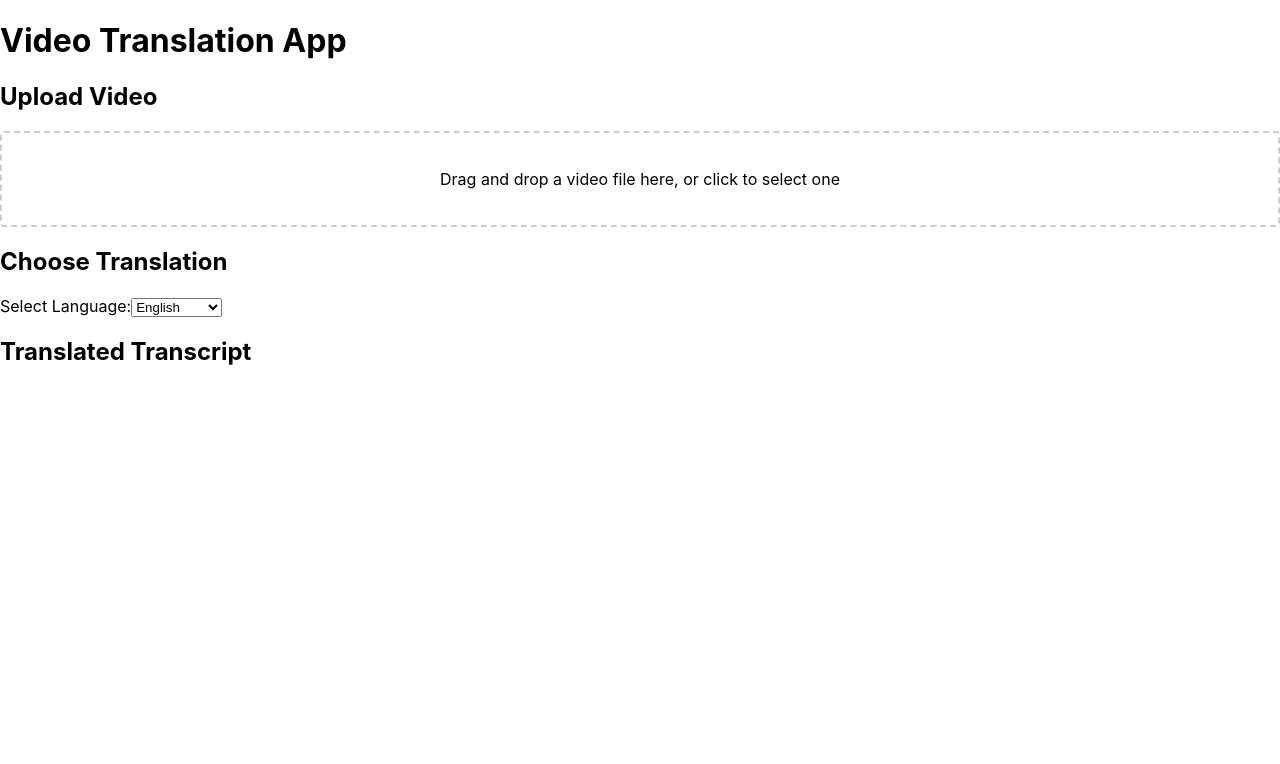
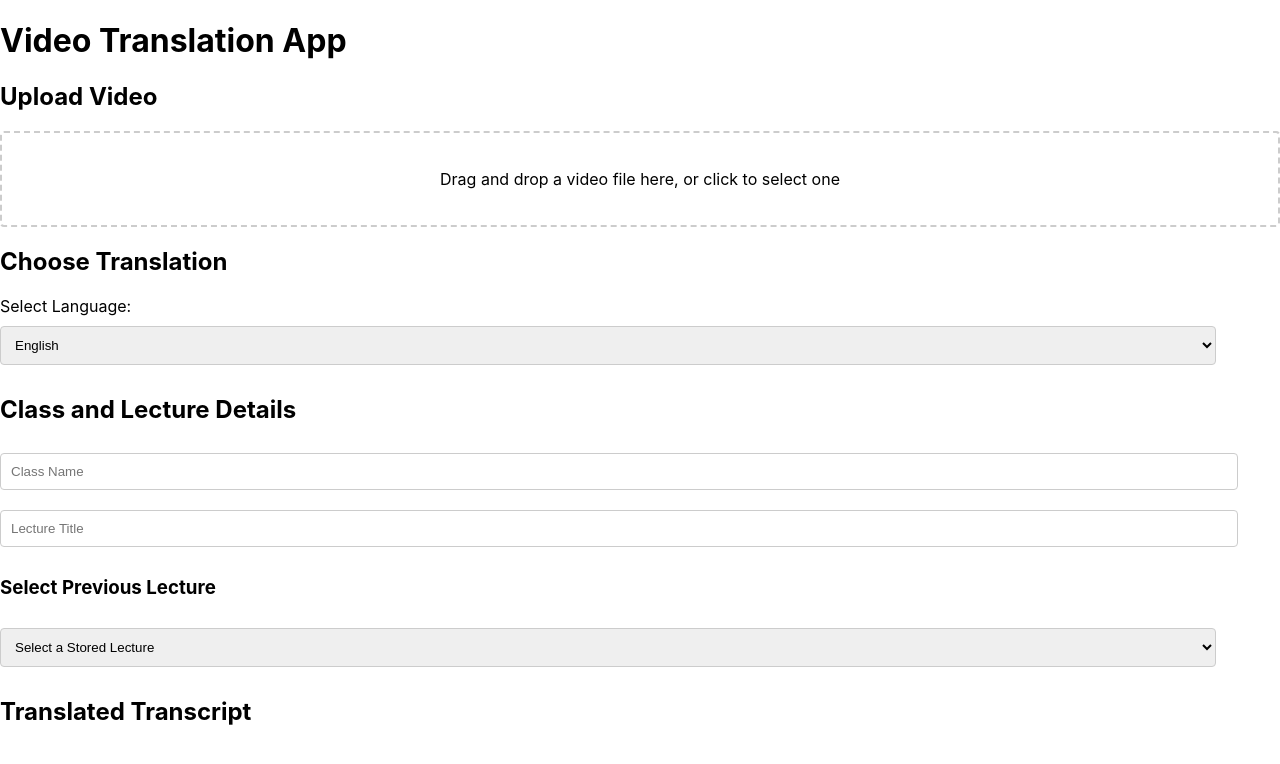
Before and after one commit to hheidy0463/yeswecan, a React (Create React App) app in the folder video-translation-app/: page / in a window 1280 px wide. Shown: the top 764 px of the page. Built offline with nearby package versions, Linux system fonts and the light colour scheme.

Commit message:
Updated Front-end

```diff
--- a/video-translation-app/src/App.js
+++ b/video-translation-app/src/App.js
@@ -6,6 +6,9 @@ const App = () => {
   const [videoFile, setVideoFile] = useState(null);
   const [selectedLanguage, setSelectedLanguage] = useState('en');
   const [transcript, setTranscript] = useState('');
+  const [className, setClassName] = useState('');
+  const [lectureTitle, setLectureTitle] = useState('');
+  const [selectedLecture, setSelectedLecture] = useState('');
 
   const handleFileDrop = (acceptedFiles) => {
     const file = acceptedFiles[0];
@@ -27,6 +30,33 @@ const App = () => {
     } catch (error) {
       console.error('Error uploading video:', error);
     }
+  };
+
+  const handleClassNameChange = (e) => {
+    setClassName(e.target.value);
+  };
+
+  const handleLectureTitleChange = (e) => {
+    setLectureTitle(e.target.value);
+  };
+
+  const handleLectureSelectChange = (e) => {
+    setSelectedLecture(e.target.value);
+  };
+
+  // Dummy function for demonstration. Replace with actual data retrieval logic.
+  const getStoredLectures = () => {
+    return [
+
+    ];
+  };
+
+  const inputStyles = {
+    margin: '10px 0',
+    padding: '10px',
+    border: '1px solid #cccccc',
+    borderRadius: '4px',
+    width: '95%'
   };
 
   return (
@@ -55,7 +85,8 @@ const App = () => {
           Select Language:
           <select
             value={selectedLanguage}
-            onChange={(e) => setSelectedLanguage(e.target.value)}
+            onChange={handleClassNameChange}
+            style={inputStyles}
           >
             <option value="en">English</option>
             <option value="fr">French</option>
@@ -71,12 +102,43 @@ const App = () => {
         </label>
       </div>
       <div>
+        <h2>Class and Lecture Details</h2>
+        <input
+          type="text"
+          placeholder="Class Name"
+          value={className}
+          onChange={handleClassNameChange}
+          style={inputStyles}
+        />
+        <input
+          type="text"
+          placeholder="Lecture Title"
+          value={lectureTitle}
+          onChange={handleLectureTitleChange}
+          style={inputStyles}
+        />
+        <h3>Select Previous Lecture</h3>
+        <select
+          value={selectedLecture}
+          onChange={handleLectureSelectChange}
+          style={inputStyles}
+        >
+          <option value="">Select a Stored Lecture</option>
+          {getStoredLectures().map((lecture) => (
+            <option key={lecture.id} value={lecture.id}>
+              {lecture.title}
+            </option>
+          ))}
+        </select>
+      </div>
+      <div>
         <h2>Translated Transcript</h2>
         <p>{transcript}</p>
       </div>
     </div>
   );
 };
+
 
 const dropzoneStyles = {
   border: '2px dashed #cccccc',
```
Also changed, not shown: 1 other file (tests, documents, lock files or other folders).
